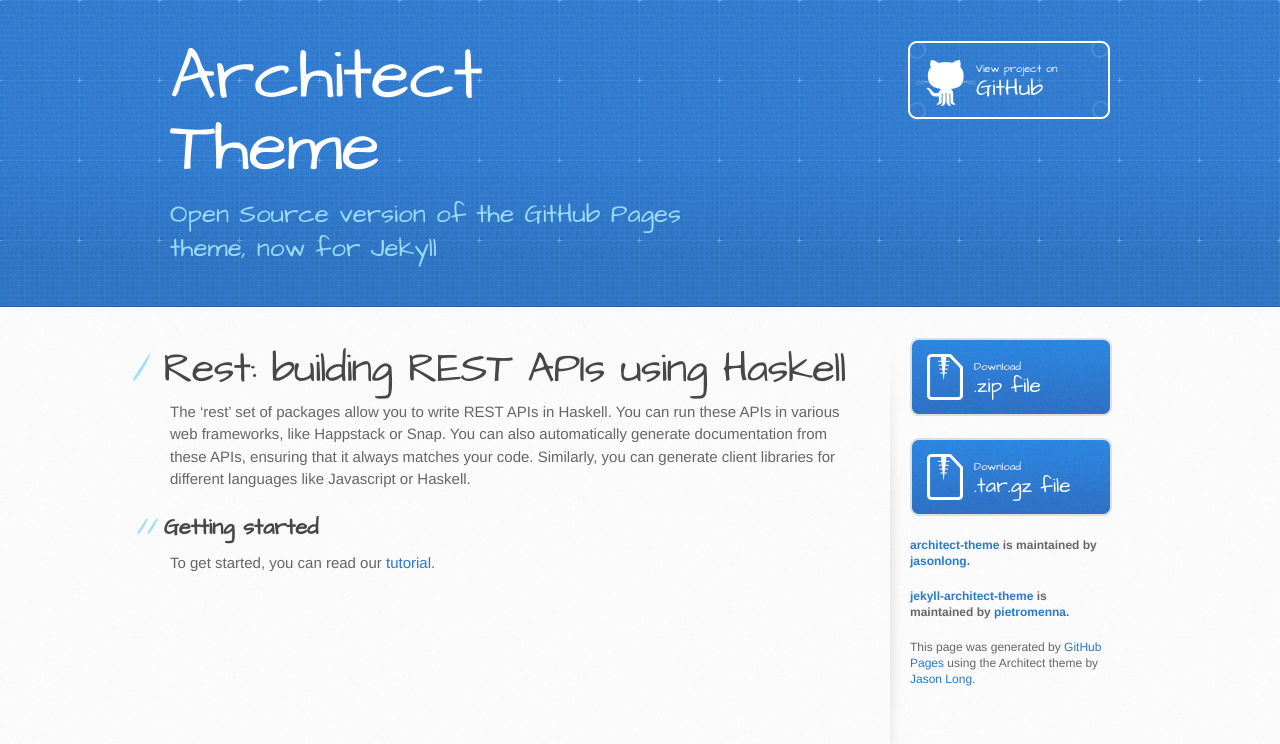
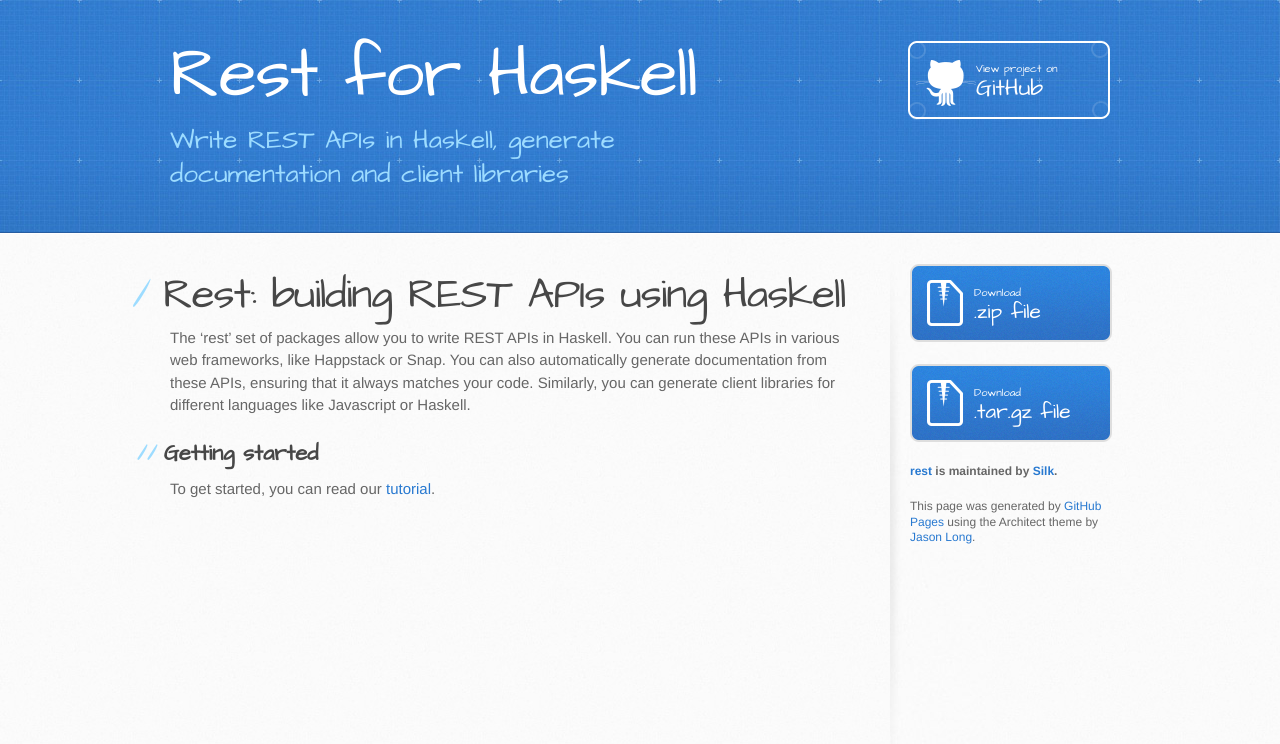
Before and after one commit to silkapp/rest, a Jekyll site: the page built from index.md, in a window 1280 px wide. Shown: the top 744 px of the page. Built offline with Jekyll 4.4.1, drawn with Linux system fonts in a browser that asks for light colours; Markdown is read by kramdown in place of the engine named in the settings.

Commit message:
Remove references to the Architect Theme github.
Also made the font size slightly smaller so the name fits on one line.

```diff
--- a/_config.yml
+++ b/_config.yml
@@ -1,3 +1,3 @@
-name: Architect Theme
+name: Rest for Haskell
 markdown: redcarpet
 pygments: true
--- a/_layouts/default.html
+++ b/_layouts/default.html
@@ -20,8 +20,8 @@
     <header>
       <div class="inner">
         <h1> {{ site.name }} </h1>
-        <h2>Open Source version of the GitHub Pages theme, now for Jekyll</h2>
-        <a href="https://github.com/pietromenna/jekyll-architect-theme" class="button"><small>View project on</small>GitHub</a>
+        <h2> Write REST APIs in Haskell, generate documentation and client libraries </h2>
+        <a href="https://github.com/silkapp/rest" class="button"><small>View project on</small>GitHub</a>
       </div>
     </header>
 
@@ -34,18 +34,16 @@
         </section>
 
         <aside id="sidebar">
-          <a href="https://github.com/pietromenna/jekyll-architect-theme/archive/master.zip" class="button">
+          <a href="https://github.com/silkapp/rest/archive/master.zip" class="button">
             <small>Download</small>
             .zip file
           </a>
-          <a href="https://github.com/pietromenna/jekyll-architect-theme/archive/master.tar.gz" class="button">
+          <a href="https://github.com/silkapp/rest/archive/master.tar.gz" class="button">
             <small>Download</small>
             .tar.gz file
           </a>
 
-          <p class="repo-owner"><a href="https://github.com/jasonlong/architect-theme">architect-theme</a> is maintained by <a href="https://github.com/jasonlong">jasonlong</a>.</p>
-
-          <p class="repo-owner"><a href="https://github.com/pietromenna/jekyll-architect-theme">jekyll-architect-theme</a> is maintained by <a href="https://github.com/pietromenna">pietromenna</a>.</p>
+          <p class="repo-owner"><a href="https://github.com/silkapp/rest">rest</a> is maintained by <a href="https://github.com/silkapp">Silk</a>.</p>
 
           <p>This page was generated by <a href="https://pages.github.com">GitHub Pages</a> using the Architect theme by <a href="https://twitter.com/jasonlong">Jason Long</a>.</p>
         </aside>
--- a/stylesheets/stylesheet.css
+++ b/stylesheets/stylesheet.css
@@ -73,7 +73,7 @@ header {
 
 header h1 {
   letter-spacing: -1px;
-  font-size: 72px;
+  font-size: 70px;
   color: #fff;
   line-height: 1;
   margin-bottom: 0.2em;
```
